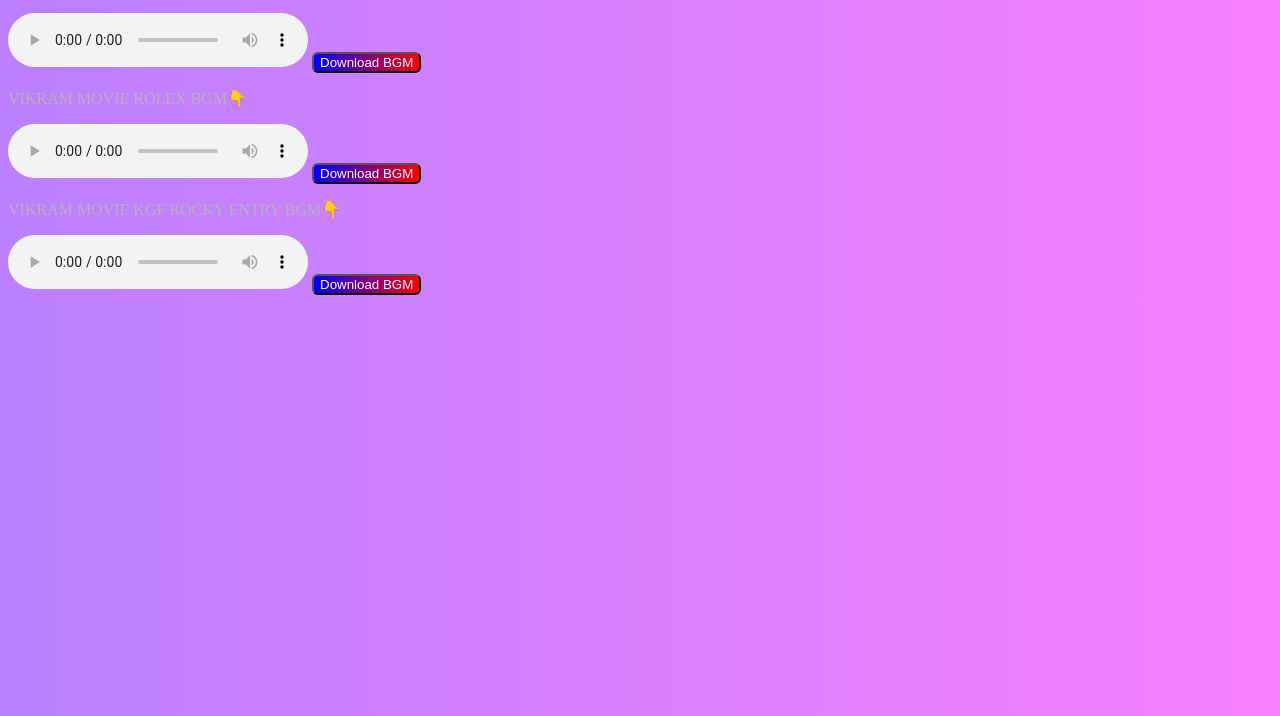
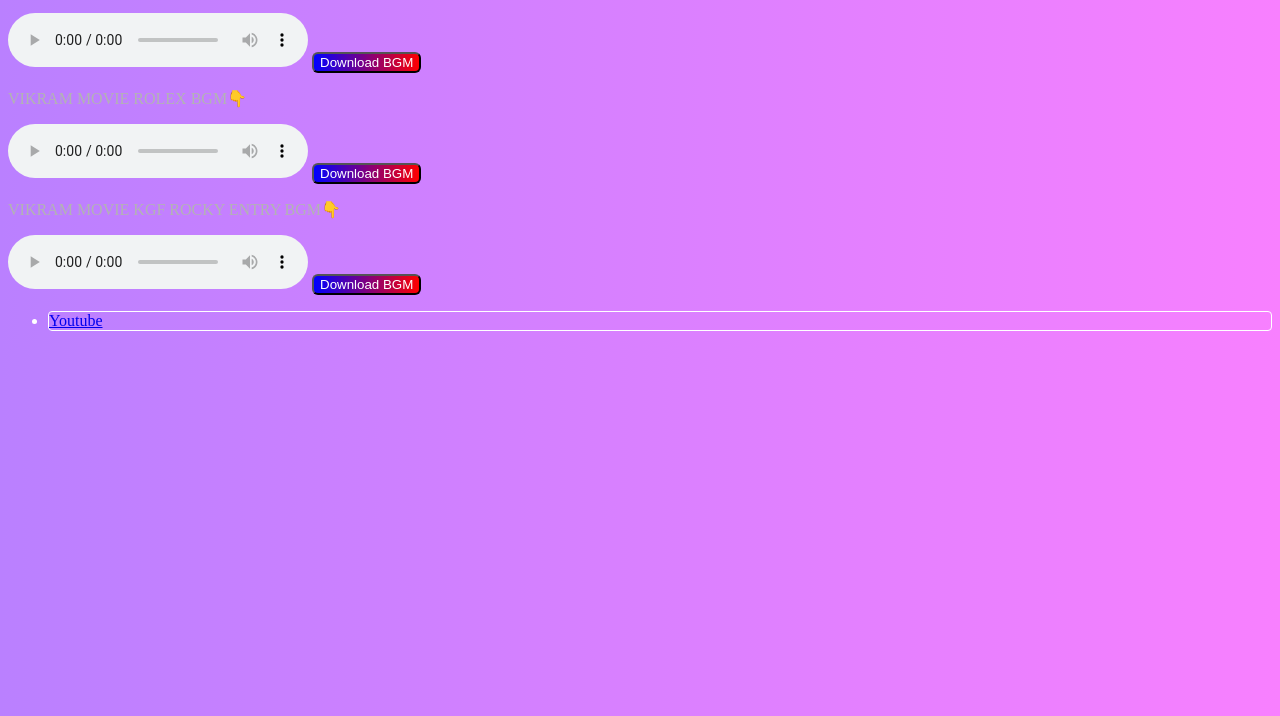
Before and after one commit to Akasharts/MoviezLoverz, a plain HTML site: page index.html in a window 1280 px wide. Shown: the part 84-800 px from the top of the page. Drawn offline with Linux system fonts and the light colour scheme.

Commit message:
Update index.html

```diff
--- a/index.html
+++ b/index.html
@@ -45,6 +45,8 @@
 <a href="kgfbgm.mp3" download ><button>Download BGM</button></a>
 
 </div>
+<ul>
+<li><a href="https://youtube.com/channel/UChuRkIBlmSXorRv2X-sPT-A">Youtube</a></li></ul>
 <style>
 			button{
 							border-radius:6px;
@@ -61,6 +63,11 @@
 							font-size: 25px;
 							color:#fff;
 			}
+ul li {
+color:#fff;
+border:1px solid #fff;
+border-radius: 4px;
+}
 </style>
 
 
```
